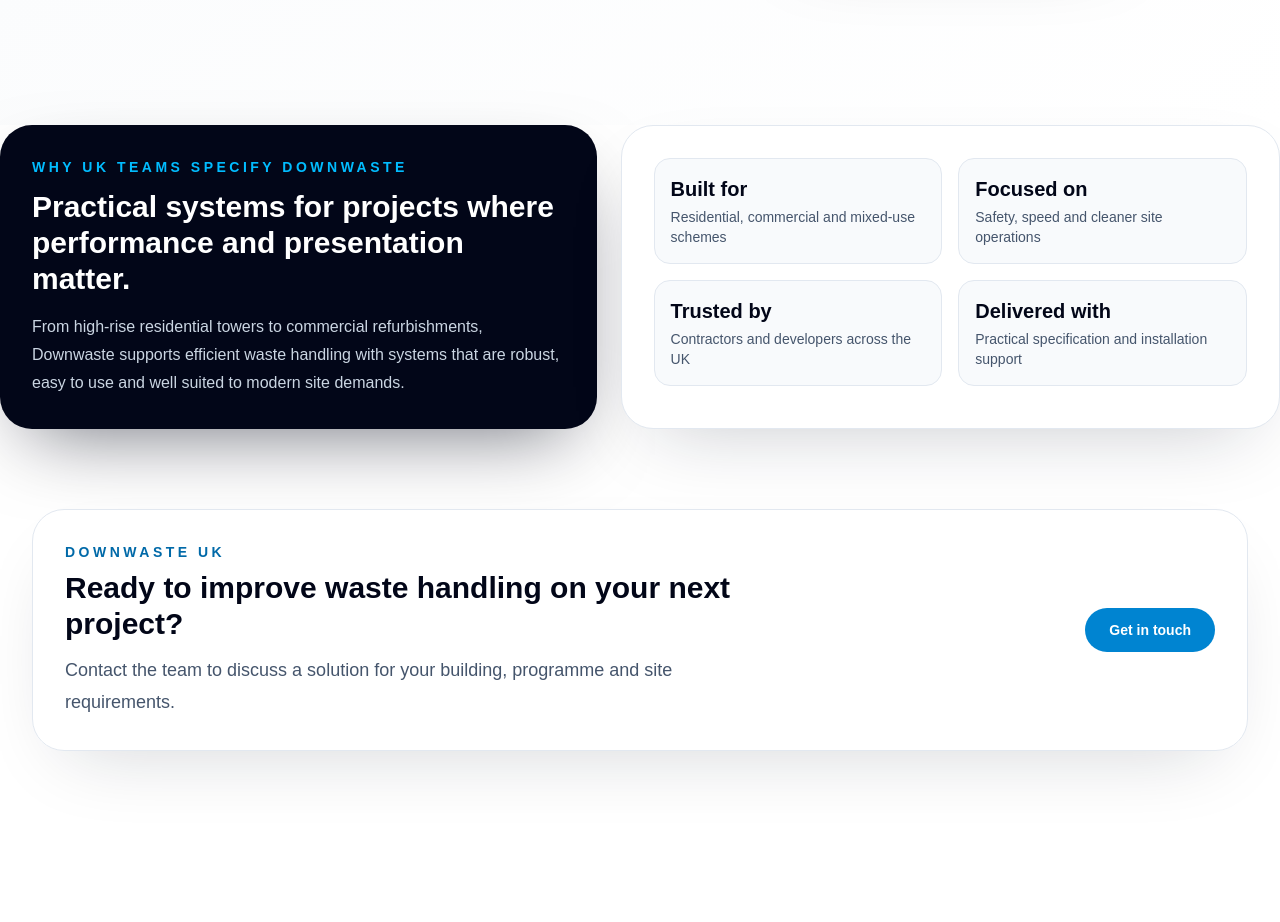
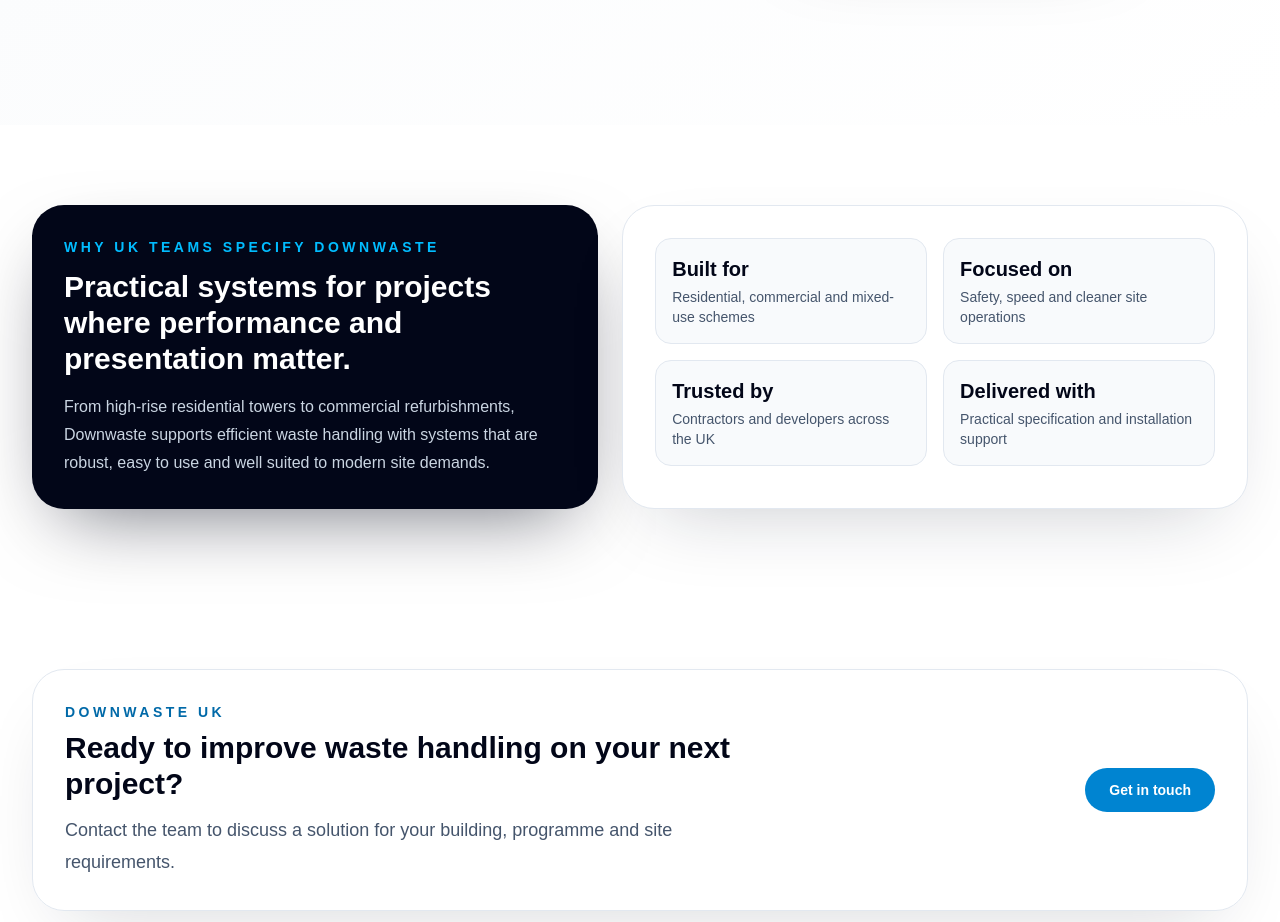
Before and after one commit to mbinnie123/downwaste-uk, a Next.js app: page / in a window 1280 px wide. Shown: the part 5100-6022 px from the top of the page. Before the commit the page ends 5931 px from the top, so only its background shows below. Built offline with nearby package versions, Linux system fonts and the light colour scheme.

Commit message:
Center Why UK teams section with margins

```diff
--- a/app/page.tsx
+++ b/app/page.tsx
@@ -215,7 +215,8 @@
           })}
         </section>
 
-        <section className="grid gap-6 bg-white lg:grid-cols-[0.95fr_1.05fr]">
+        <section className="mx-auto w-full max-w-7xl px-6 py-16 lg:px-8 lg:py-20">
+          <div className="grid gap-6 lg:grid-cols-[0.95fr_1.05fr]">
             <article className="rounded-[2rem] bg-slate-950 p-8 text-white shadow-[0_30px_80px_-30px_rgba(2,6,23,0.6)]">
               <p className="text-sm font-semibold uppercase tracking-[0.25em] text-sky-400">
                 Why UK teams specify Downwaste
@@ -248,6 +249,7 @@
               </div>
             </div>
           </article>
+          </div>
         </section>
 
         <section className="mx-auto flex w-full max-w-7xl flex-col gap-6 px-6 py-16 lg:px-8 lg:py-20">
```
Lines whose indentation alone changed are shown as unchanged.
